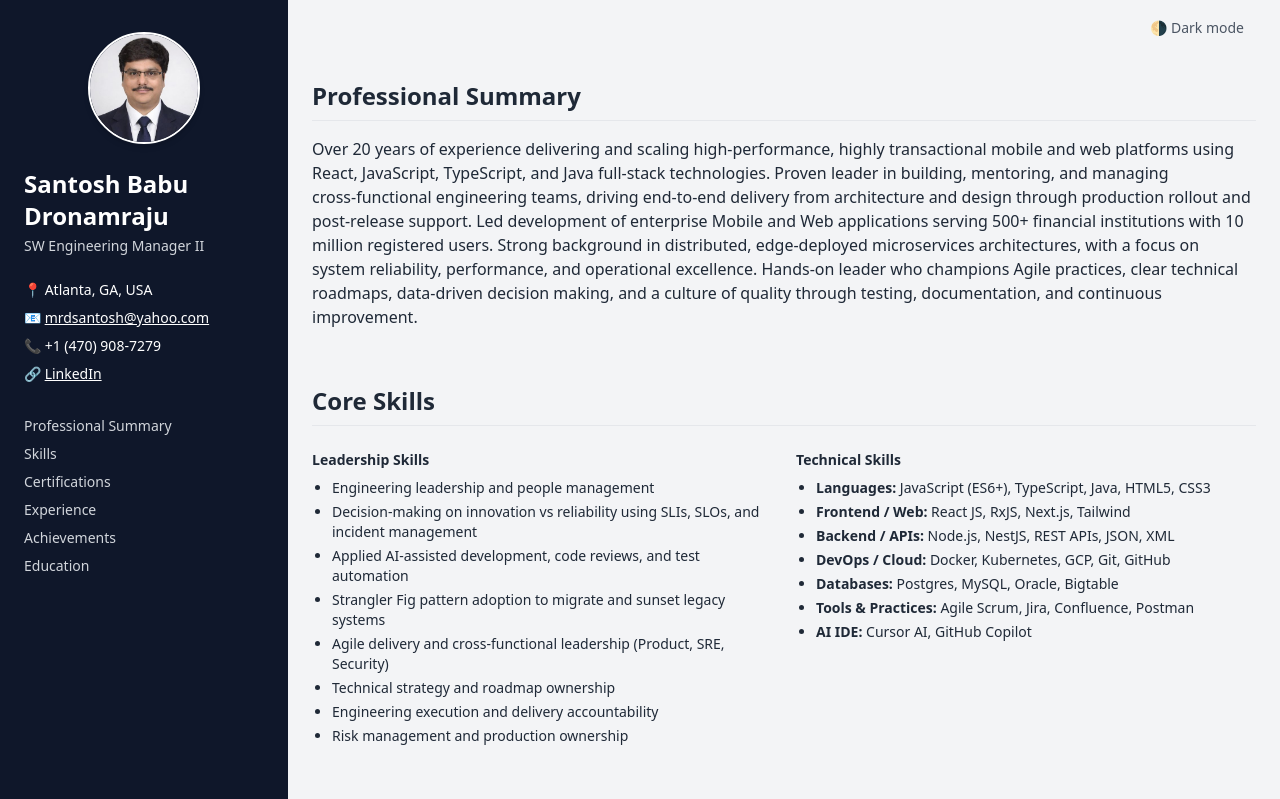
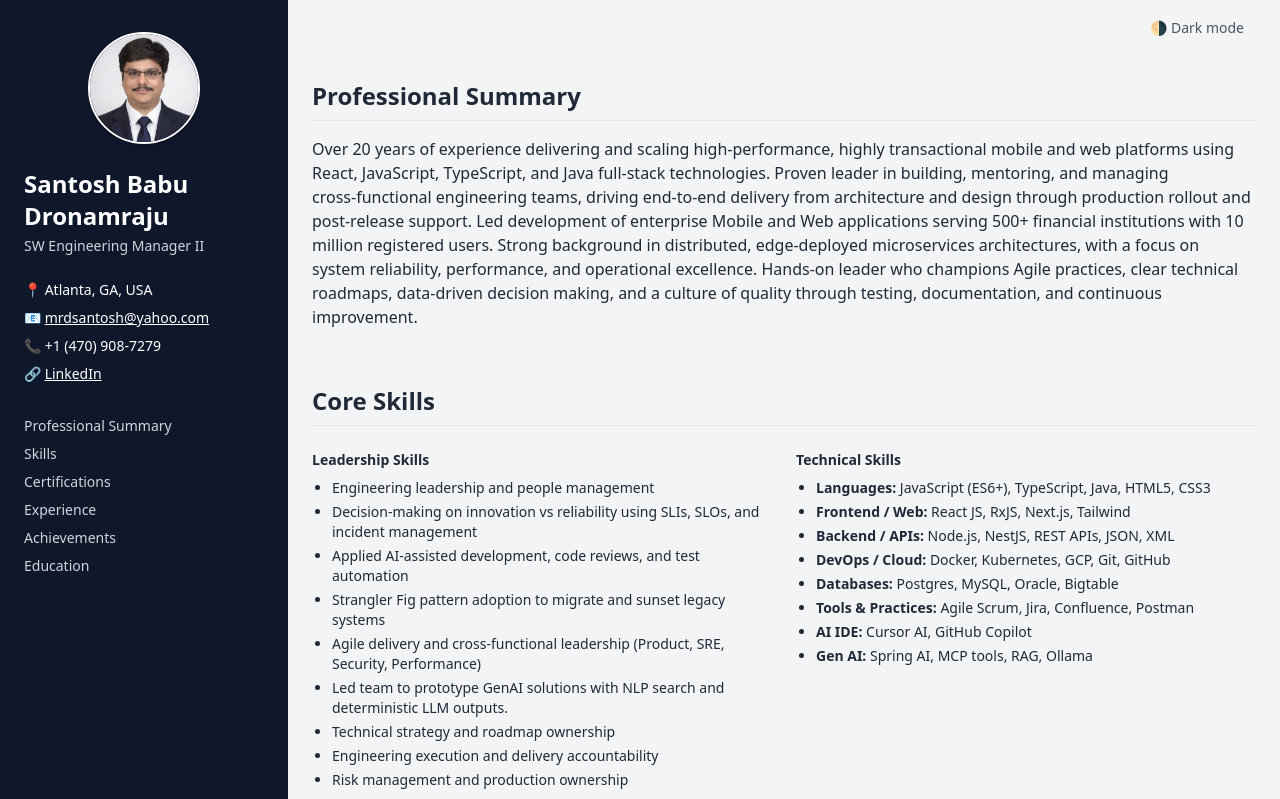
Before and after one commit to mrdsantosh/mrdsantosh.github.io, a plain HTML site: page index.html in a window 1280 px wide. Shown: the top 799 px of the page. Drawn offline with nearby package versions, Linux system fonts and the light colour scheme.

Commit message:
Update index.html

```diff
--- a/index.html
+++ b/index.html
@@ -120,7 +120,8 @@
 			  <li>Decision‑making on innovation vs reliability using SLIs, SLOs, and incident management</li>
 			  <li>Applied AI‑assisted development, code reviews, and test automation</li>
 			  <li>Strangler Fig pattern adoption to migrate and sunset legacy systems</li>
-			  <li>Agile delivery and cross‑functional leadership (Product, SRE, Security)</li>
+			  <li>Agile delivery and cross‑functional leadership (Product, SRE, Security, Performance)</li>
+			  <li>Led team to prototype GenAI solutions with NLP search and deterministic LLM outputs.</li>
 			  <li>Technical strategy and roadmap ownership</li>
 			  <li>Engineering execution and delivery accountability</li>
 			  <li>Risk management and production ownership</li>
@@ -138,6 +139,7 @@
 			  <li><strong>Databases:</strong> Postgres, MySQL, Oracle, Bigtable</li>
 			  <li><strong>Tools &amp; Practices:</strong> Agile Scrum, Jira, Confluence, Postman</li>
 			  <li><strong>AI IDE:</strong> Cursor AI, GitHub Copilot</li>
+			  <li><strong>Gen AI:</strong> Spring AI, MCP tools, RAG, Ollama</li>
 			</ul>
 		  </div>
 		</div>
```
